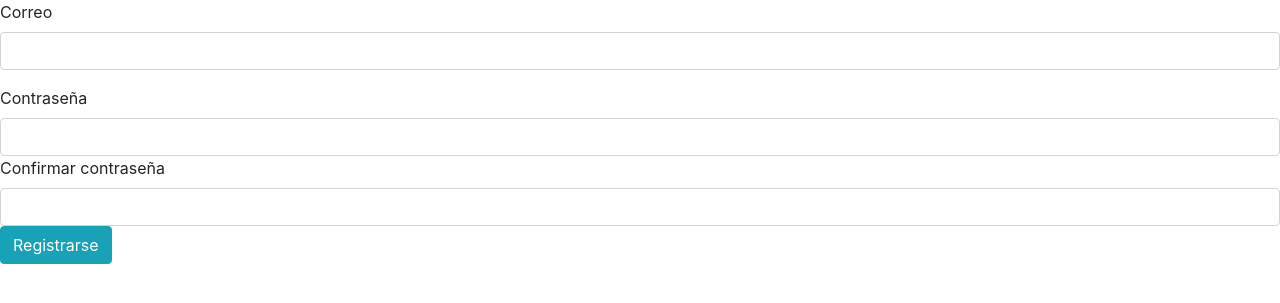
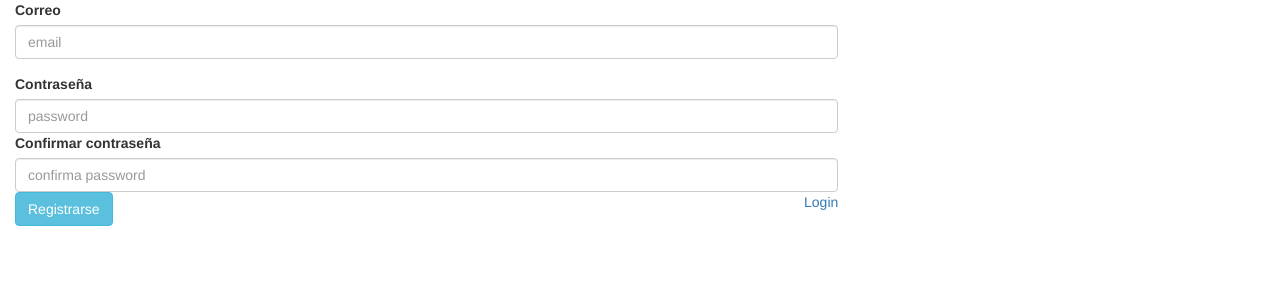
Before and after one commit to Dragonbolt124/HM-Express, a Node server app: template views/registro.pug in a window 1280 px wide. Shown: the top 303 px of the page. Run offline with Node 20, Linux system fonts and the light colour scheme; the template is opened without the code that fills it, so the values that code supplies are empty; some libraries are stand-ins or nearby versions.

Commit message:
Mejora visual e identificacion del usuario en la sesion

```diff
--- a/src/js/app.js
+++ b/src/js/app.js
@@ -5,11 +5,6 @@
 var session_val = require("./session");
 var router_app = require("./routes_app");
 var User = require("./models/user").User;
-
-/*
-    / rutas publicas
-    /app rutas de sesion
-*/
 
 var app = express();
 app.use(express.static("src"));
@@ -20,6 +15,10 @@
     resave: false,
     saveUninitialized: false
 }));
+
+//app.locals.n = "12";
+//console.log("app locals n: "+app.locals.n);
+
 app.use("/app",session_val);
 app.use("/app",router_app);
 
@@ -27,7 +26,7 @@
 app.set("views","./views");
 
 app.get("/",function (req,res) {
-    console.log("session id: "+req.session.user_id)
+    //console.log("session id: "+req.session.user_id)
     res.render("index",{nombre: "Gustavo"});
 });
 
@@ -68,7 +67,7 @@
         password: req.body.pass
     },function (err,user) {
         req.session.user_id = user._id;
-        res.send("Hola mundo");
+        res.redirect("/app");
     });
 });
 
--- a/src/js/session.js
+++ b/src/js/session.js
@@ -1,7 +1,22 @@
+
+var User = require("./models/user").User;
 
 module.exports = function (req,res,next) {
     if(!req.session.user_id)
         res.redirect("/login");
     else
-        next();
+    {
+        User.findById(req.session.user_id,function (err,user) {
+            if(err)
+            {
+                console.log(err);
+                res.redirect("/login");
+            }
+            else
+            {
+                res.locals = {user: user};
+                next();
+            }
+        });
+    }
 };
--- a/views/app/home.pug
+++ b/views/app/home.pug
@@ -1,4 +1,4 @@
 extends ../layout.pug
 
 block contenido
-    h1 Sesion Iniciada
+    h1 Sesion Iniciada!! Bienvenido #{user.email}
--- a/views/layout.pug
+++ b/views/layout.pug
@@ -5,5 +5,7 @@
         meta(name="viewport", content="width=device-width, initial-scale=1.0")
         title Express con pug
         link(rel="stylesheet", href="css/bootstrap.min.css")
+        //link(rel="stylesheet", href="https://cdn.jsdelivr.net/npm/bootstrap@4.5.3/dist/css/bootstrap.min.css")
+        link(rel="stylesheet", href="css/index.css")
     body
     block contenido
--- a/views/registro.pug
+++ b/views/registro.pug
@@ -1,18 +1,22 @@
 extends ./layout.pug
 
 block contenido
-    form(action="/users", method="post")
-        div(class="form-group")
-            label(for="email") Correo
-            input(type="text", name="email", id="email",
-                    class="form-control")
-        div
-            label(for="pass") Contraseña
-            input(type="password", name="pass", id="pass",
-                    class="form-control")
-        div
-            label(for="pass2") Confirmar contraseña
-            input(type="password", name="password_confirmation", id="pass2",
-                    class="form-control")
-        div
-            input(type="submit", value="Registrarse", class="btn btn-info")
+    div(class="col-md-8 remove-float mx-auto top-space")
+        form(action="/users", method="post")
+            div(class="form-group")
+                label(for="email") Correo
+                input(type="text", name="email", id="email", placeholder="email",
+                        class="form-control")
+            div
+                label(for="pass") Contraseña
+                input(type="password", name="pass", id="pass", placeholder="password",
+                        class="form-control")
+            div
+                label(for="pass2") Confirmar contraseña
+                input(type="password", name="password_confirmation", id="pass2",
+                        placeholder="confirma password", class="form-control")
+            div(class="row s-top-space")
+                div(class="col-xs-12 col-sm-6")
+                    input(type="submit", value="Registrarse", class="btn btn-info")
+                div(class="col-xs-12 col-sm-6 text-right")
+                    a(href="/login") Login
```
Also changed, not shown: views/index.pug (+4 -3 lines), views/login.pug (+15 -11 lines).
